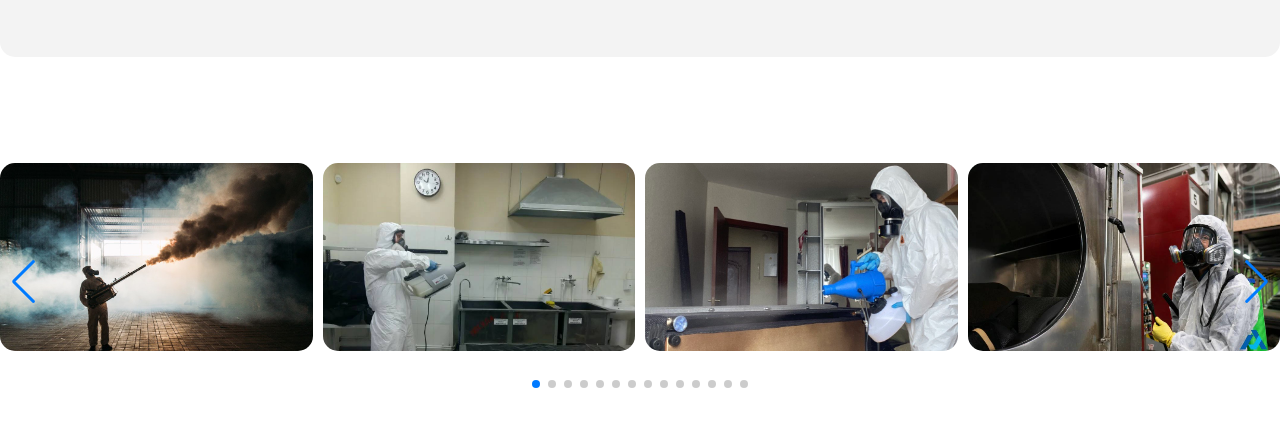
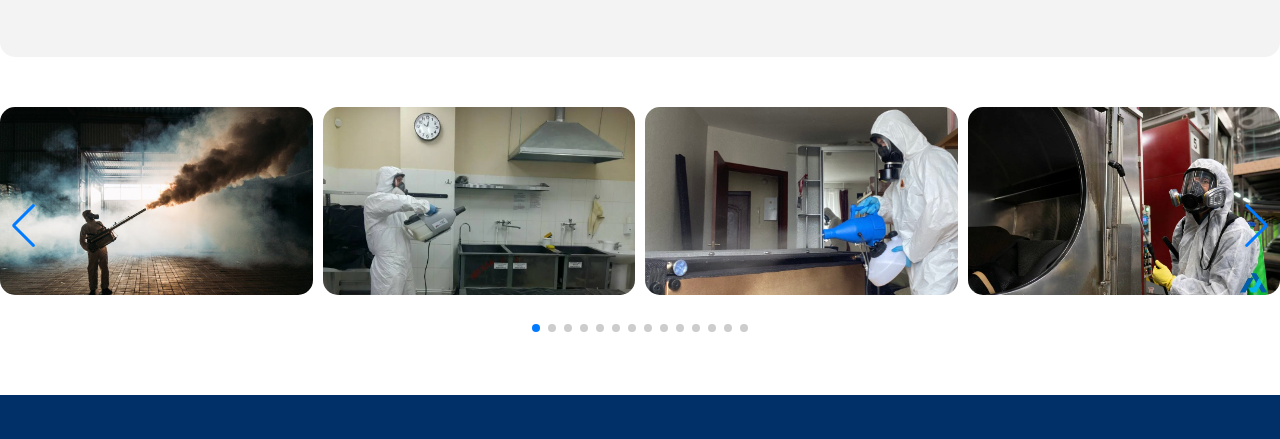
Before and after one commit to trewstaples/pest-busters, a website: page index.html in a window 1280 px wide. Shown: the part 3179-3618 px from the top of the page. Drawn offline with nearby package versions, Linux system fonts and the light colour scheme.

```diff
--- a/public/css/portfolio.css
+++ b/public/css/portfolio.css
@@ -1,17 +1,14 @@
 .portfolio__wrap {
-  min-height: 400px;
-  margin: 25px auto;
+  margin: 50px auto;
 }
 
 .portfolio-container {
   max-width: 100%;
-  min-height: 400px;
 }
 
 .portfolio {
   align-items: center;
   max-width: 100%;
-  min-height: 400px;
 }
 
 .swiper-wrapper {
```
